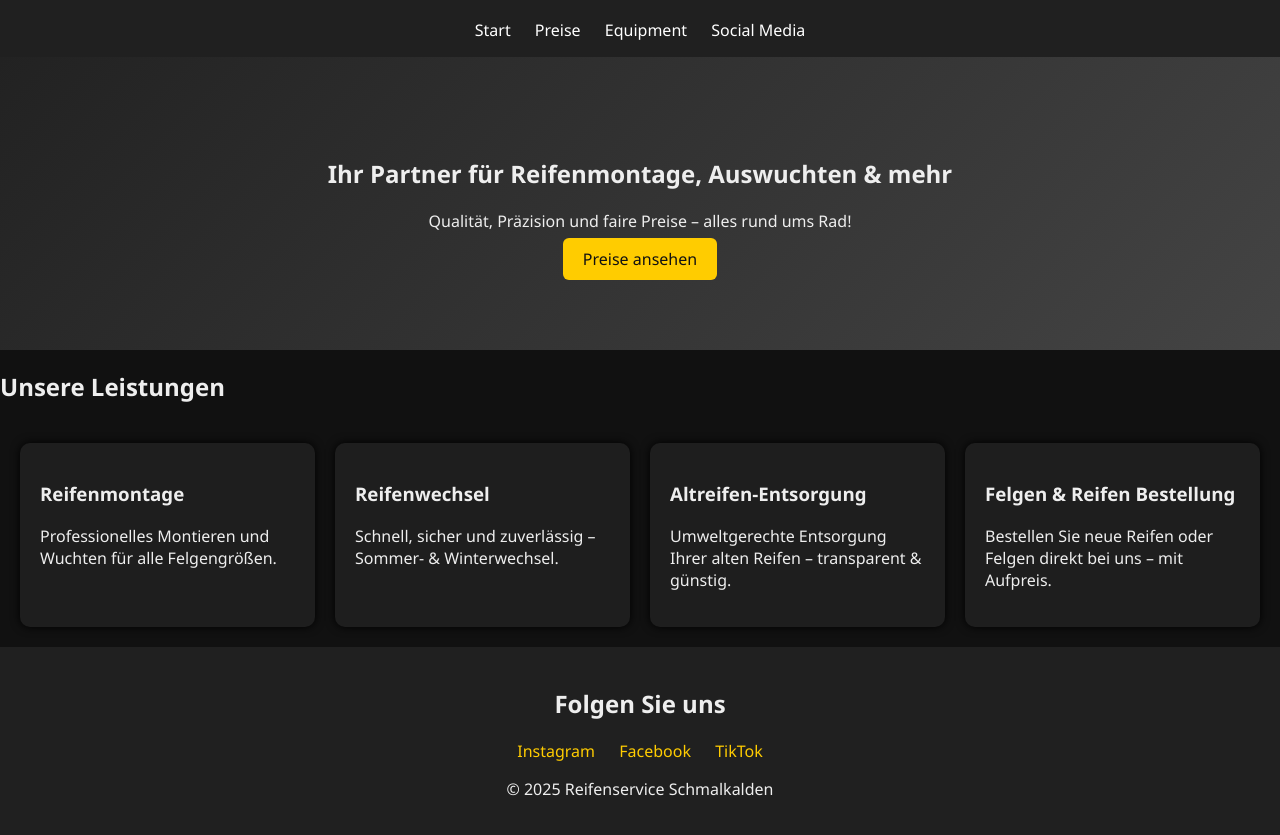
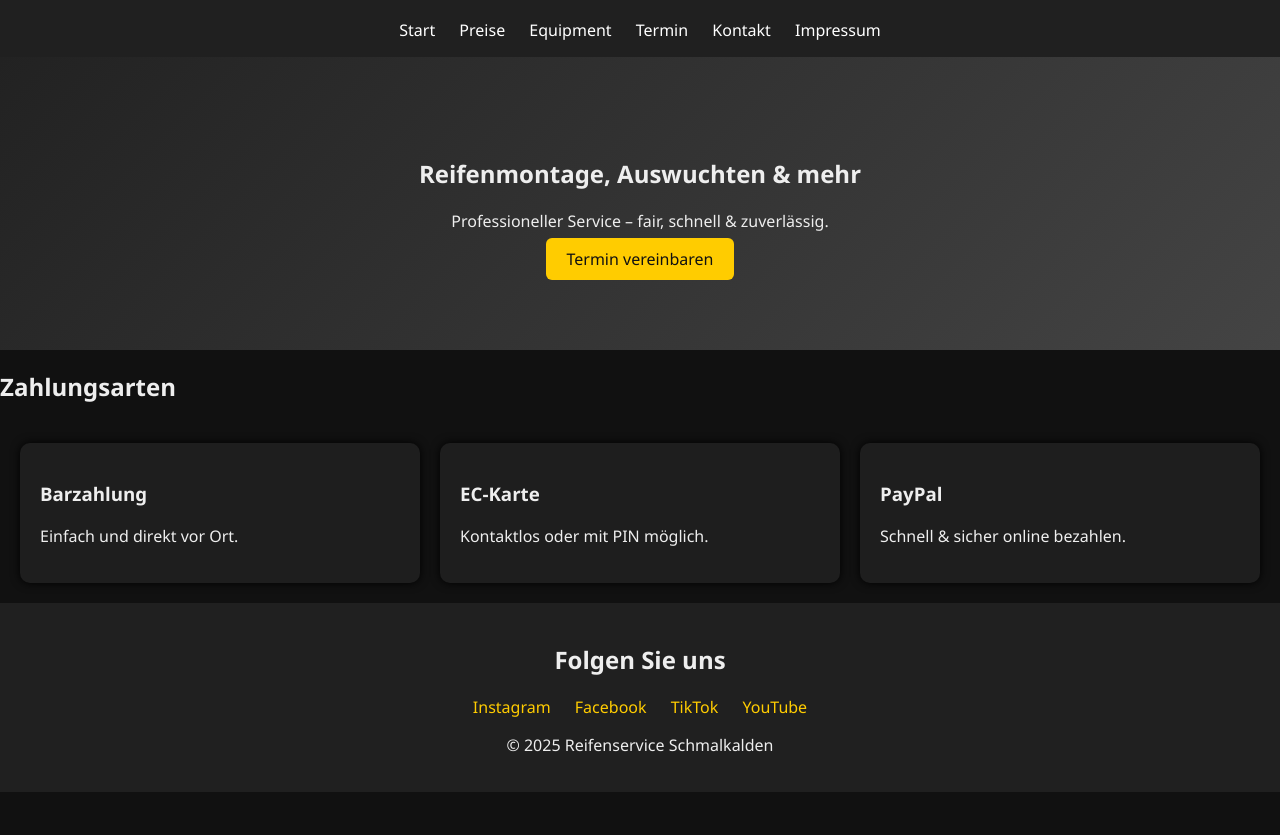
Before and after one commit to Jannsoic/Website-reifenservice, a plain HTML site: page index.html in a window 1280 px wide. Shown: the part 83-918 px from the top of the page. After the commit the page ends 875 px from the top, so only its background shows below. Drawn offline with nearby package versions, Linux system fonts and the light colour scheme.

Commit message:
Update index.html

```diff
--- a/index.html
+++ b/index.html
@@ -14,35 +14,24 @@
       <a href="index.html">Start</a>
       <a href="preise.html">Preise</a>
       <a href="equipment.html">Equipment</a>
-      <a href="#socials">Social Media</a>
+      <a href="termin.html">Termin</a>
+      <a href="kontakt.html">Kontakt</a>
+      <a href="impressum.html">Impressum</a>
     </nav>
   </header>
 
   <section class="hero" data-aos="zoom-in">
-    <h2>Ihr Partner für Reifenmontage, Auswuchten & mehr</h2>
-    <p>Qualität, Präzision und faire Preise – alles rund ums Rad!</p>
-    <a href="preise.html" class="btn">Preise ansehen</a>
+    <h2>Reifenmontage, Auswuchten & mehr</h2>
+    <p>Professioneller Service – fair, schnell & zuverlässig.</p>
+    <a href="termin.html" class="btn">Termin vereinbaren</a>
   </section>
 
-  <section class="leistungen" data-aos="fade-up">
-    <h2>Unsere Leistungen</h2>
+  <section class="zahlung" data-aos="fade-up">
+    <h2>Zahlungsarten</h2>
     <div class="grid">
-      <div class="card">
-        <h3>Reifenmontage</h3>
-        <p>Professionelles Montieren und Wuchten für alle Felgengrößen.</p>
-      </div>
-      <div class="card">
-        <h3>Reifenwechsel</h3>
-        <p>Schnell, sicher und zuverlässig – Sommer- & Winterwechsel.</p>
-      </div>
-      <div class="card">
-        <h3>Altreifen-Entsorgung</h3>
-        <p>Umweltgerechte Entsorgung Ihrer alten Reifen – transparent & günstig.</p>
-      </div>
-      <div class="card">
-        <h3>Felgen & Reifen Bestellung</h3>
-        <p>Bestellen Sie neue Reifen oder Felgen direkt bei uns – mit Aufpreis.</p>
-      </div>
+      <div class="card"><h3>Barzahlung</h3><p>Einfach und direkt vor Ort.</p></div>
+      <div class="card"><h3>EC-Karte</h3><p>Kontaktlos oder mit PIN möglich.</p></div>
+      <div class="card"><h3>PayPal</h3><p>Schnell & sicher online bezahlen.</p></div>
     </div>
   </section>
 
@@ -52,6 +41,7 @@
       <a href="#">Instagram</a>
       <a href="#">Facebook</a>
       <a href="#">TikTok</a>
+      <a href="#">YouTube</a>
     </div>
     <p>© 2025 Reifenservice Schmalkalden</p>
   </footer>
@@ -60,3 +50,8 @@
   <script src="script.js"></script>
 </body>
 </html>
+
+  <script src="https://unpkg.com/aos@next/dist/aos.js"></script>
+  <script src="script.js"></script>
+</body>
+</html>
```
